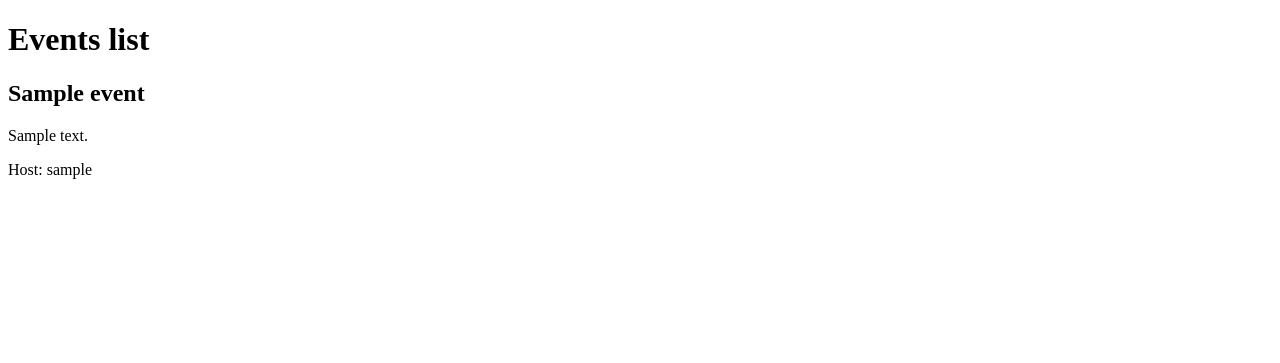
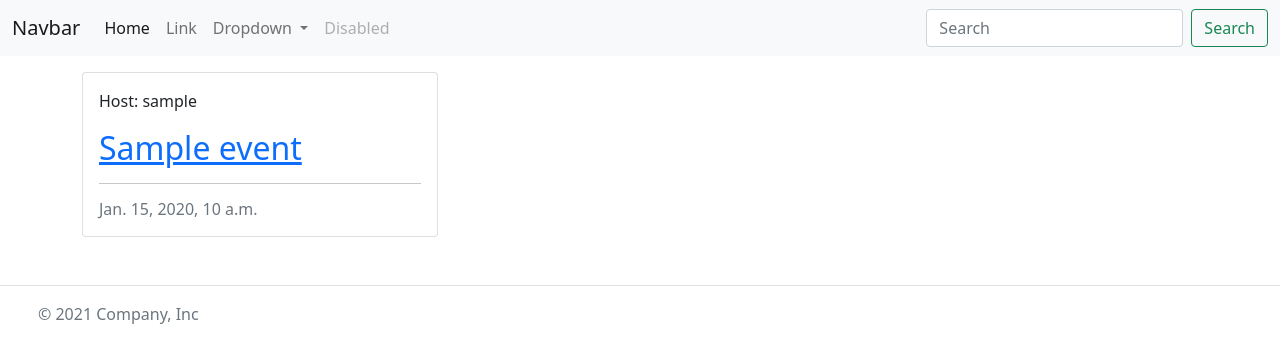
Before and after one commit to KoroYsabela/happen-here-capstone, a Django app: page / in a window 1280 px wide. Shown: the top 363 px of the page. Run offline with Django 5.2, Linux system fonts and the light colour scheme; tables that the repository leaves empty hold one stand-in row (values such as "Sample post"); some libraries are stand-ins or nearby versions.

Commit message:
add: base and index.html templates

```diff
--- a/config/settings.py
+++ b/config/settings.py
@@ -19,7 +19,7 @@ if os.path.isfile('env.py'):
 
 # Build paths inside the project like this: BASE_DIR / 'subdir'.
 BASE_DIR = Path(__file__).resolve().parent.parent
-
+TEMPLATES_DIR = os.path.join(BASE_DIR, 'templates')
 
 # Quick-start development settings - unsuitable for production
 # See https://docs.djangoproject.com/en/4.2/howto/deployment/checklist/
@@ -61,7 +61,7 @@ ROOT_URLCONF = 'config.urls'
 TEMPLATES = [
     {
         'BACKEND': 'django.template.backends.django.DjangoTemplates',
-        'DIRS': [],
+        'DIRS': [TEMPLATES_DIR],
         'APP_DIRS': True,
         'OPTIONS': {
             'context_processors': [
--- a/events/templates/events/index.html
+++ b/events/templates/events/index.html
@@ -6,6 +6,37 @@
 <div class="container">
     <div class="row">
 
+        <!-- Events Column -->
+        <div class="col-12 mt-3 left">
+            <div class="row">
+                {% for event in event_list %}
+                <div class="col-md-4">
+                    <div class="card mb-4">
+                        <div class="card-body">
+                            <div class="image-container">
+                                <div class="image-flash">
+                                    <p class="author">Host: {{ event.host }}</p>
+                                </div>
+                            </div>
+                            <a href="#" class="post-link">
+                                <h2 class="card-title">{{ event.title }}</h2>
+                            </a>
+
+                            <hr />
+                            <p class="card-text text-muted h6">{{ event.date}}
+                            </p>
+                        </div>
+                    </div>
+                </div>
+                {% if forloop.counter|divisibleby:3 %}
+            </div>
+            <div class="row">
+                {% endif %}
+                {% endfor %}
+
+            </div>
+        </div>
+
     </div>
 </div>
 
--- a/events/views.py
+++ b/events/views.py
@@ -11,4 +11,4 @@ from .models import Event
 class EventList(generic.ListView):
     #model = Event
     queryset = Event.objects.all()
-    template_name = "event_list.html"
+    template_name = "events/index.html"
--- a/templates/base.html
+++ b/templates/base.html
@@ -1,3 +1,5 @@
+{% load static %}
+
 <!DOCTYPE html>
 <html lang="en">
 <head>
@@ -6,21 +8,56 @@
     <title>HappenHere | Home</title>
 
     <!-- Google Fonts -->
-
+    <link rel="preconnect" href="https://fonts.googleapis.com">
+    <link rel="preconnect" href="https://fonts.gstatic.com" crossorigin>
+    <link href="https://fonts.googleapis.com/css2?family=Raleway:ital,wght@0,100..900;1,100..900&family=Roboto:ital,wght@0,100..900;1,100..900&display=swap" rel="stylesheet">
 
     <!-- FontAwesome Kit -->
-
+    <script src="https://kit.fontawesome.com/57fbd21ebd.js" crossorigin="anonymous"></script>
 
     <!-- Bootstrap 5 CSS -->
-
+    <link href="https://cdn.jsdelivr.net/npm/bootstrap@5.0.2/dist/css/bootstrap.min.css" rel="stylesheet" integrity="sha384-EVSTQN3/azprG1Anm3QDgpJLIm9Nao0Yz1ztcQTwFspd3yD65VohhpuuCOmLASjC" crossorigin="anonymous">
 
     <!-- Custom CSS -->
-
+    <link rel="stylesheet" href="{% static 'css/style.css' %}">
 </head>
 <body>
     <!-- Navigation-->
-    <nav>
-
+    <nav class="navbar navbar-expand-lg navbar-light bg-light">
+        <div class="container-fluid">
+            <a class="navbar-brand" href="#">Navbar</a>
+            <button class="navbar-toggler" type="button" data-bs-toggle="collapse" data-bs-target="#navbarSupportedContent" aria-controls="navbarSupportedContent" aria-expanded="false" aria-label="Toggle navigation">
+                <span class="navbar-toggler-icon"></span>
+            </button>
+            <div class="collapse navbar-collapse" id="navbarSupportedContent">
+                <ul class="navbar-nav me-auto mb-2 mb-lg-0">
+                    <li class="nav-item">
+                    <a class="nav-link active" aria-current="page" href="#">Home</a>
+                    </li>
+                    <li class="nav-item">
+                    <a class="nav-link" href="#">Link</a>
+                    </li>
+                    <li class="nav-item dropdown">
+                    <a class="nav-link dropdown-toggle" href="#" id="navbarDropdown" role="button" data-bs-toggle="dropdown" aria-expanded="false">
+                        Dropdown
+                    </a>
+                    <ul class="dropdown-menu" aria-labelledby="navbarDropdown">
+                        <li><a class="dropdown-item" href="#">Action</a></li>
+                        <li><a class="dropdown-item" href="#">Another action</a></li>
+                        <li><hr class="dropdown-divider"></li>
+                        <li><a class="dropdown-item" href="#">Something else here</a></li>
+                    </ul>
+                    </li>
+                    <li class="nav-item">
+                    <a class="nav-link disabled" href="#" tabindex="-1" aria-disabled="true">Disabled</a>
+                    </li>
+                </ul>
+                <form class="d-flex">
+                    <input class="form-control me-2" type="search" placeholder="Search" aria-label="Search">
+                    <button class="btn btn-outline-success" type="submit">Search</button>
+                </form>
+            </div>
+        </div>
     </nav>
 
     <!-- Main -->
@@ -33,10 +70,22 @@
     </main>
 
     <!-- Footer -->
-    <footer>
-
+    <footer class="d-flex flex-wrap justify-content-between align-items-center py-3 my-4 border-top">
+        <div class="col-md-4 d-flex align-items-center">
+            <a href="/" class="mb-3 me-2 mb-md-0 text-muted text-decoration-none lh-1">
+                <svg class="bi" width="30" height="24"><use xlink:href="#bootstrap"></use></svg>
+            </a>
+            <span class="text-muted">© 2021 Company, Inc</span>
+        </div>
+        <ul class="nav col-md-4 justify-content-end list-unstyled d-flex">
+            <li class="ms-3"><a class="text-muted" href="#"><svg class="bi" width="24" height="24"><use xlink:href="#twitter"></use></svg></a></li>
+            <li class="ms-3"><a class="text-muted" href="#"><svg class="bi" width="24" height="24"><use xlink:href="#instagram"></use></svg></a></li>
+            <li class="ms-3"><a class="text-muted" href="#"><svg class="bi" width="24" height="24"><use xlink:href="#facebook"></use></svg></a></li>
+        </ul>
     </footer>
 
     <!-- Scripts -->
+    <!-- Bootstrap 5 CSS JS -->
+    <script src="https://cdn.jsdelivr.net/npm/bootstrap@5.0.2/dist/js/bootstrap.bundle.min.js" integrity="sha384-MrcW6ZMFYlzcLA8Nl+NtUVF0sA7MsXsP1UyJoMp4YLEuNSfAP+JcXn/tWtIaxVXM" crossorigin="anonymous"></script>
 </body>
 </html>
```
